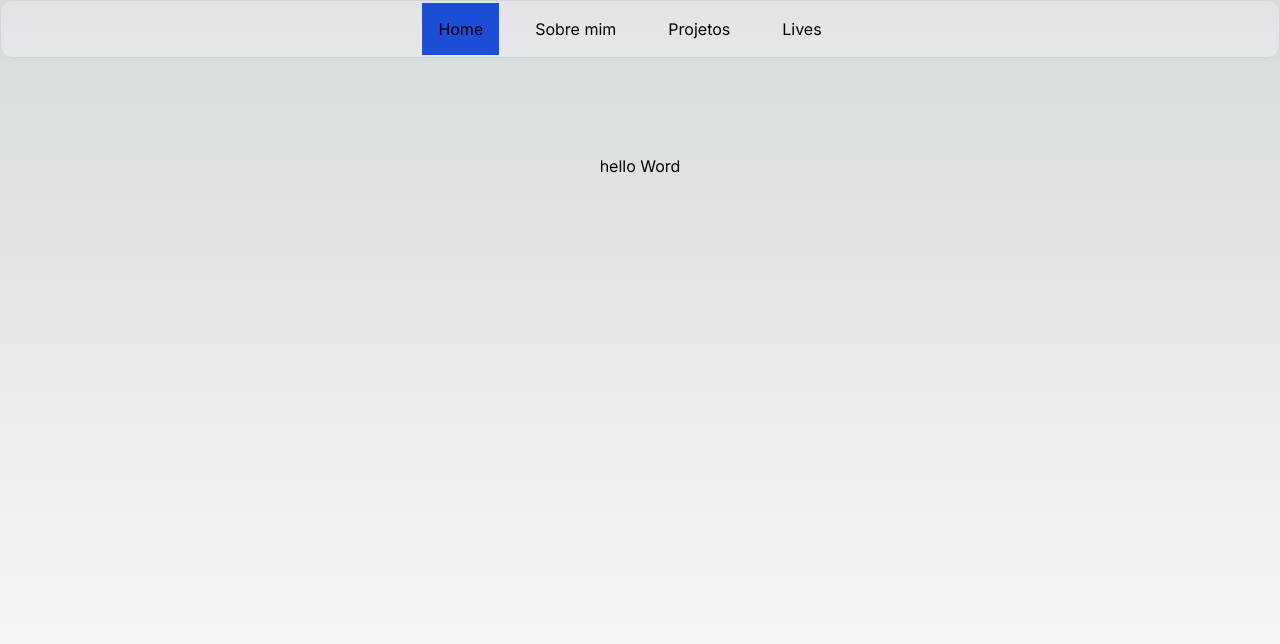
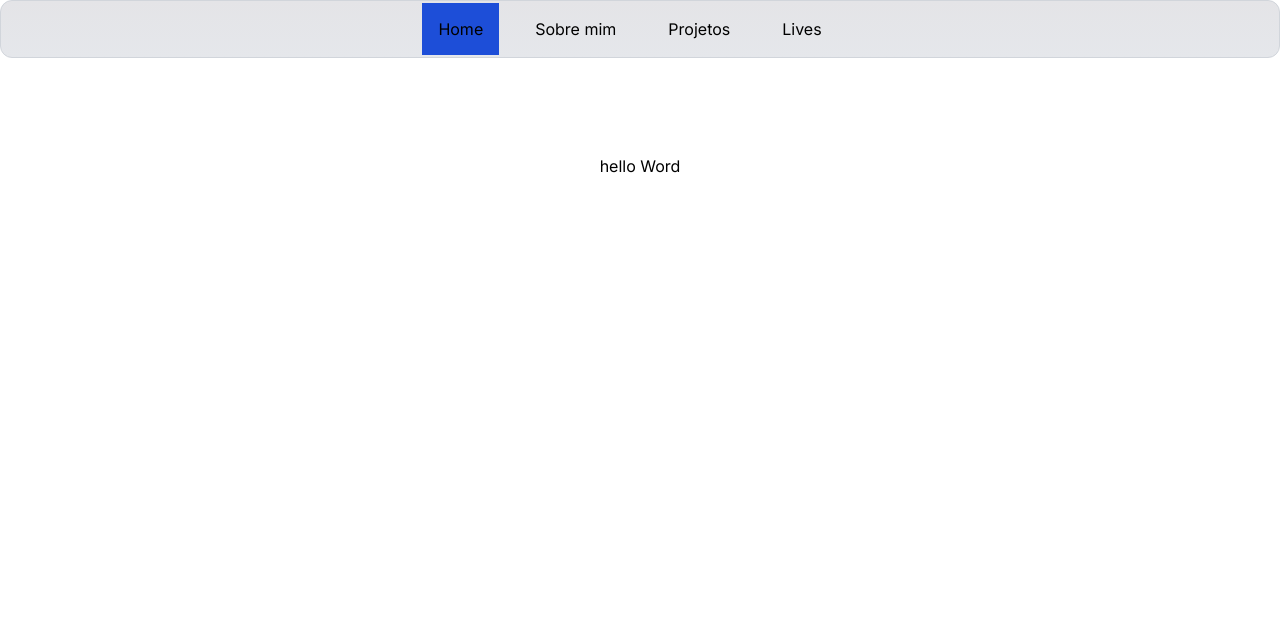
Before and after one commit to Henriquesoto92/Programador-Aos-30, a Next.js app: page / in a window 1280 px wide. Shown: the top 644 px of the page. Built offline with nearby package versions, Linux system fonts and the light colour scheme.

Commit message:
:lipstick: Update global styles

```diff
--- a/src/styles/globals.css
+++ b/src/styles/globals.css
@@ -2,11 +2,11 @@
 @tailwind components;
 @tailwind utilities;
 
-:root {
-  --foreground-rgb: 0, 0, 0;
-  --background-start-rgb: 214, 219, 220;
-  --background-end-rgb: 255, 255, 255;
+:body {
+  background-color: "#7BA0D8";
 }
+/*
+
 
 @media (prefers-color-scheme: dark) {
   :root {
@@ -24,4 +24,4 @@
       rgb(var(--background-end-rgb))
     )
     rgb(var(--background-start-rgb));
-}
+} */
```
